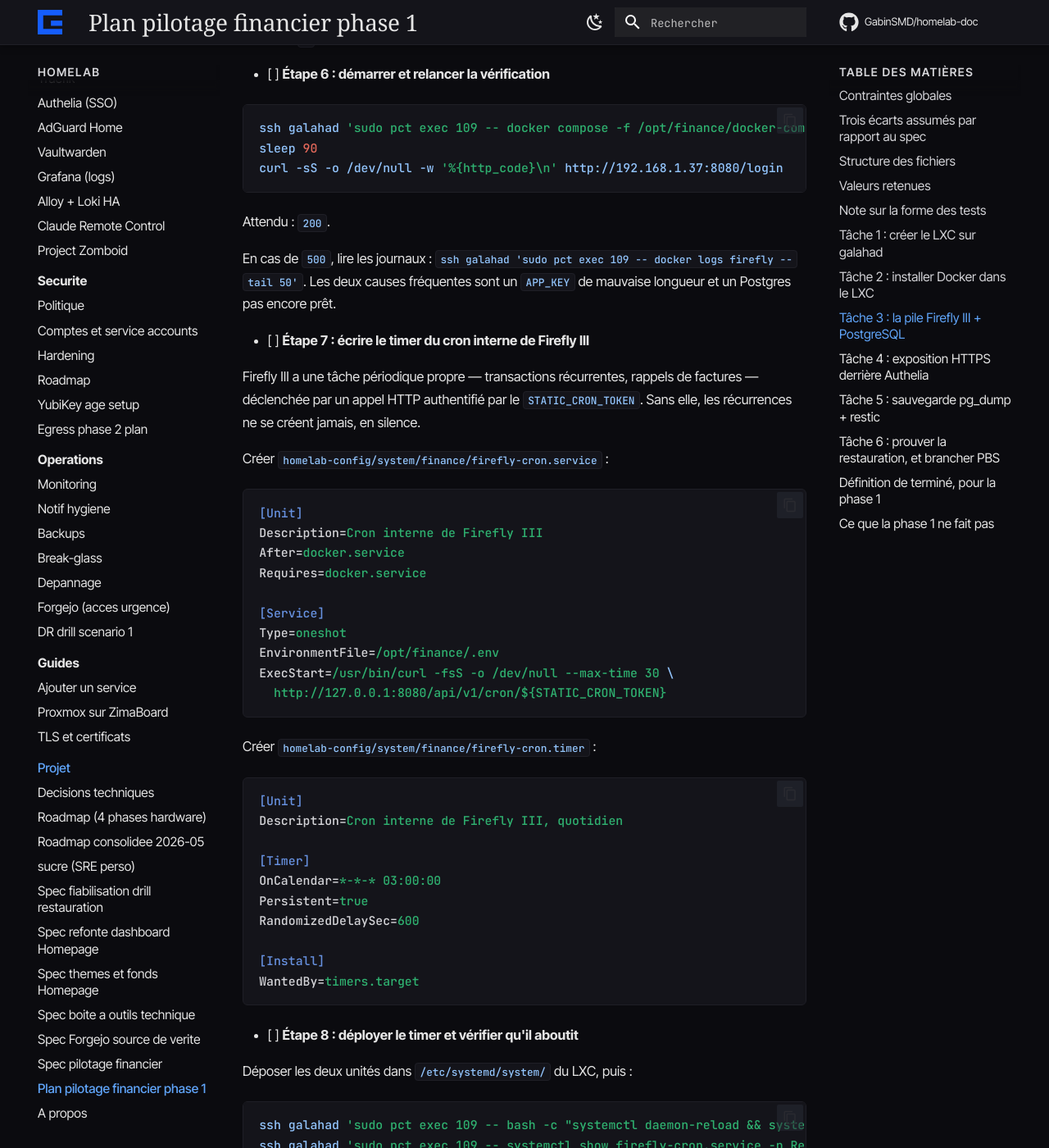
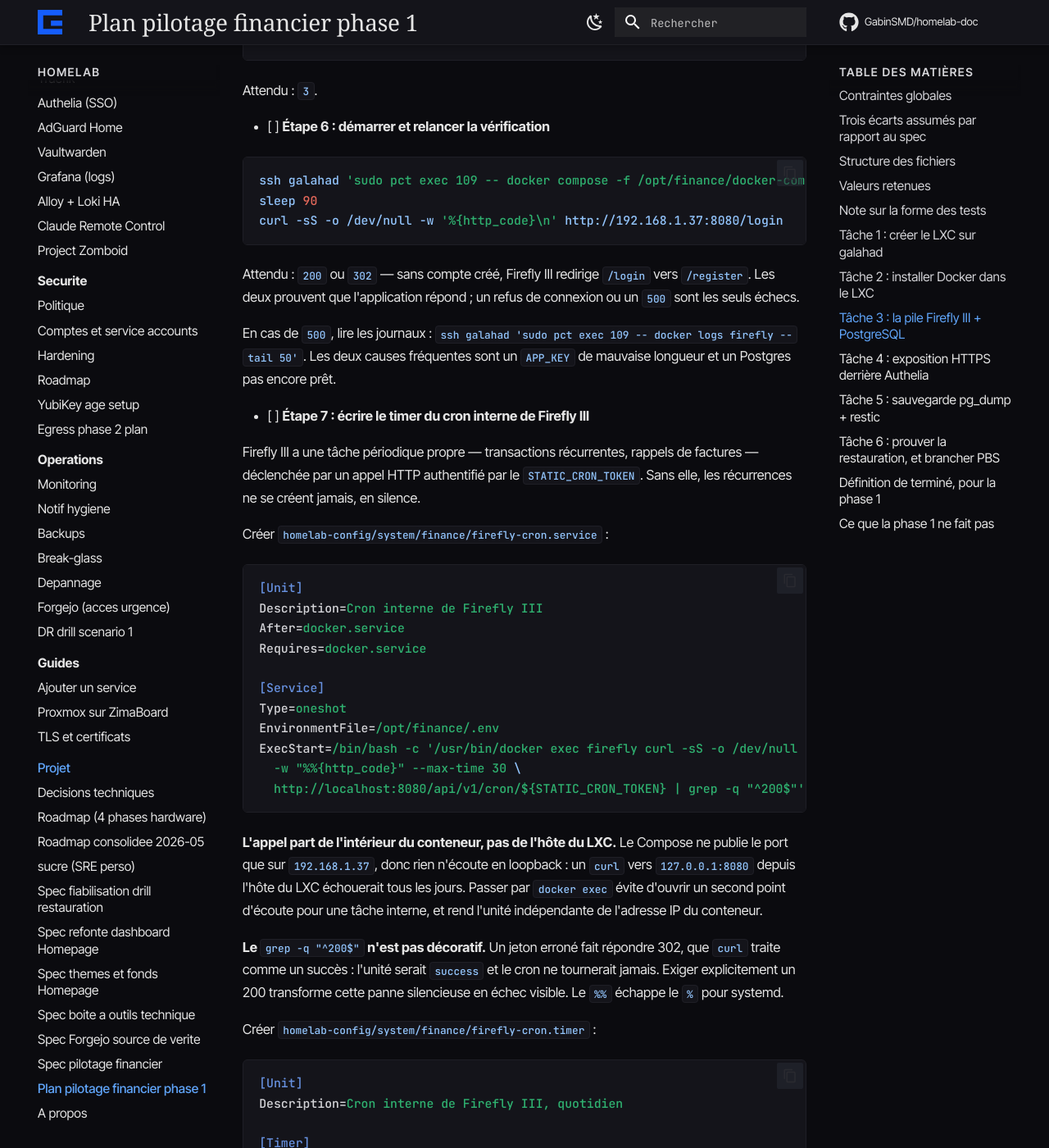
Before and after one commit to GabinSMD/homelab-doc, an MkDocs documentation site: the page built from docs/projet/2026-08-17-pilotage-financier-phase1-plan.md, in a window 1280 px wide and 1400 px high, scrolled down 10262 px. Shown: the whole window at 82% size. Built offline with MkDocs 1.6.1 and Material for MkDocs 9.7.7, drawn with Linux system fonts in a browser that asks for light colours; some web fonts are replaced; comment, search, counter and statistics services are not loaded; some of the changed text lies outside the part shown.

Commit message:
fix(plan): cron par docker exec, exigence HTTP 200, stockage local, attente 302

````diff
--- a/docs/projet/2026-08-17-pilotage-financier-phase1-plan.md
+++ b/docs/projet/2026-08-17-pilotage-financier-phase1-plan.md
@@ -39,6 +39,8 @@
   l'heure dite — c'est ce qui a fait rater le drill du 1er juin.
 - Images conteneur : **épinglées par digest**, comme le reste du dépôt.
 - Passerelle du LAN : **`192.168.1.254`** (Freebox). Ce n'est pas `.1`.
+- Stockage Proxmox sur galahad : **`local`** (type répertoire). `local-lvm`
+  n'existe pas sur ce nœud ; les seuls stockages sont `local` et `PBS`.
 - **Accès à galahad** : `ssh galahad` ouvre une session `gabins` (uid 1000),
   pas root, avec un `PATH` sans `/usr/sbin`. Toute commande Proxmox se
   préfixe donc de `sudo` : `ssh galahad 'sudo pct ...'`.
@@ -415,7 +417,9 @@
 curl -sS -o /dev/null -w '%{http_code}\n' http://192.168.1.37:8080/login
 ```
 
-Attendu : `200`.
+Attendu : `200` ou `302` — sans compte créé, Firefly III redirige `/login`
+vers `/register`. Les deux prouvent que l'application répond ; un refus de
+connexion ou un `500` sont les seuls échecs.
 
 En cas de `500`, lire les journaux :
 `ssh galahad 'sudo pct exec 109 -- docker logs firefly --tail 50'`. Les deux
@@ -440,9 +444,21 @@
 [Service]
 Type=oneshot
 EnvironmentFile=/opt/finance/.env
-ExecStart=/usr/bin/curl -fsS -o /dev/null --max-time 30 \
-  http://127.0.0.1:8080/api/v1/cron/${STATIC_CRON_TOKEN}
+ExecStart=/bin/bash -c '/usr/bin/docker exec firefly curl -sS -o /dev/null \
+  -w "%%{http_code}" --max-time 30 \
+  http://localhost:8080/api/v1/cron/${STATIC_CRON_TOKEN} | grep -q "^200$"'
 ```
+
+**L'appel part de l'intérieur du conteneur, pas de l'hôte du LXC.** Le Compose
+ne publie le port que sur `192.168.1.37`, donc rien n'écoute en loopback :
+un `curl` vers `127.0.0.1:8080` depuis l'hôte du LXC échouerait tous les jours.
+Passer par `docker exec` évite d'ouvrir un second point d'écoute pour une
+tâche interne, et rend l'unité indépendante de l'adresse IP du conteneur.
+
+**Le `grep -q "^200$"` n'est pas décoratif.** Un jeton erroné fait répondre 302,
+que `curl` traite comme un succès : l'unité serait `success` et le cron ne
+tournerait jamais. Exiger explicitement un 200 transforme cette panne
+silencieuse en échec visible. Le `%%` échappe le `%` pour systemd.
 
 Créer `homelab-config/system/finance/firefly-cron.timer` :
 
````
Also changed, not shown: other parts of docs/projet/2026-08-17-pilotage-financier-phase1-plan.md (+1 -1 lines).
